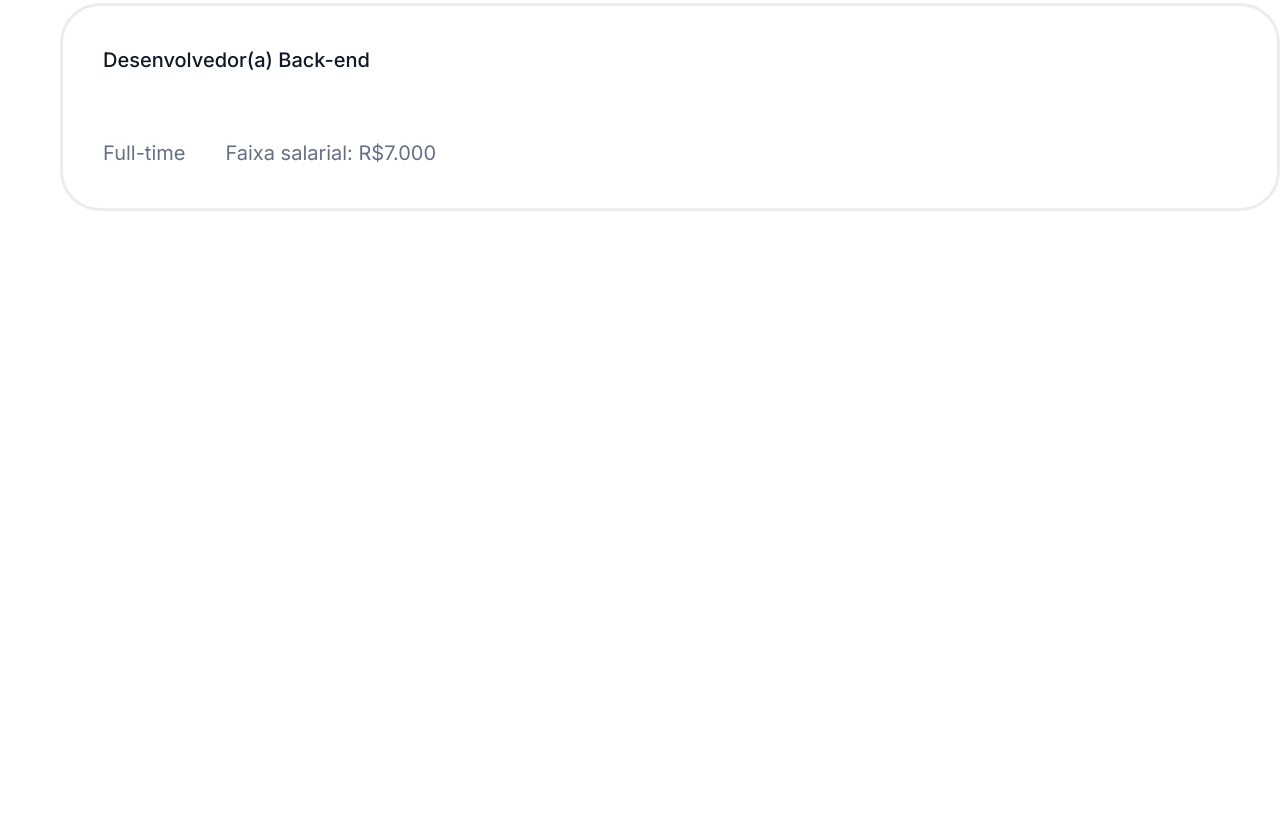
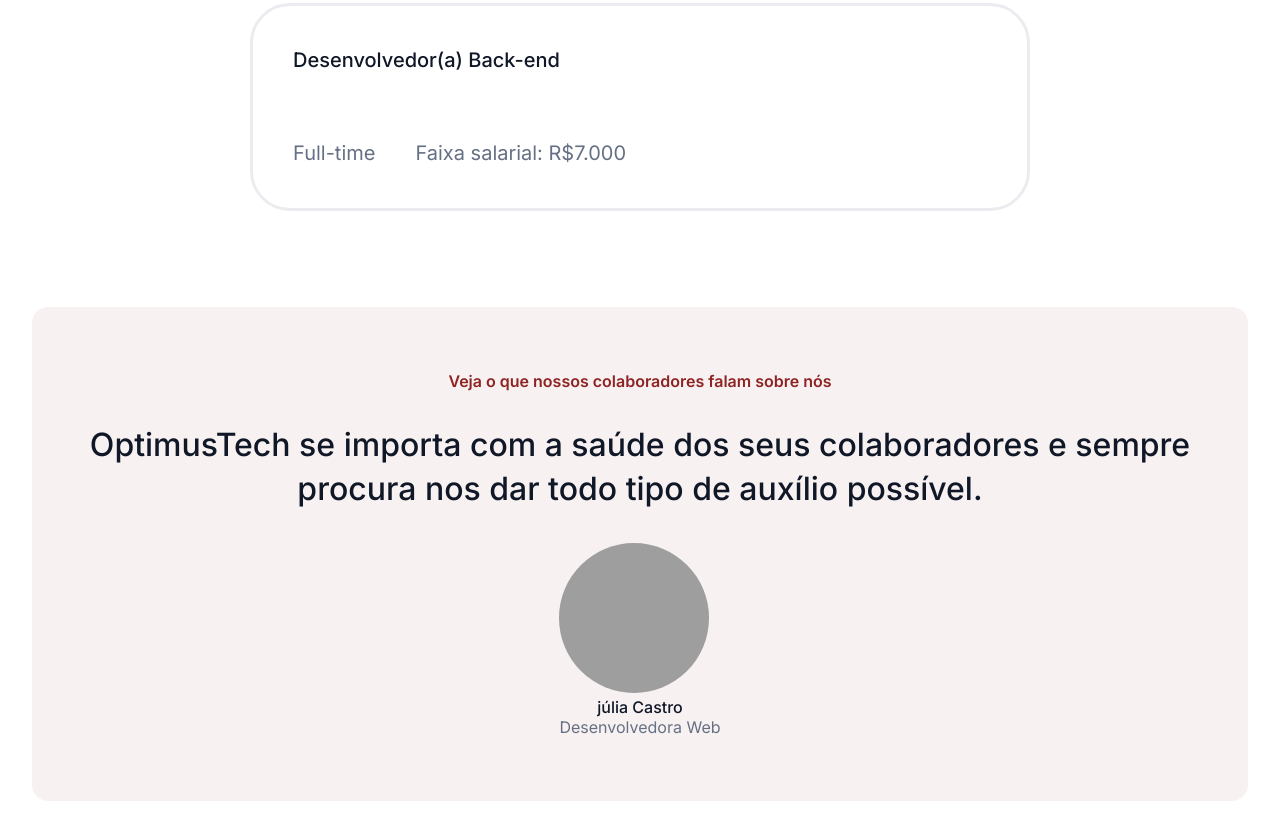
Before and after one commit to EduSev3r/7daysofcoding, a plain HTML site: page index.html in a window 1280 px wide. Shown: the part 2703-3542 px from the top of the page. Before the commit the page ends 3010 px from the top, so only its background shows below. Drawn offline with Linux system fonts and the light colour scheme; grey boxes are pictures that could not be loaded.

Commit message:
atualização para o 6 dia
6/7 concluidos, falta somente o final agora

```diff
--- a/Styles.css
+++ b/Styles.css
@@ -1,4 +1,5 @@
 * {
+
     margin: 0;
     padding: 0;
     box-sizing: border-box;
@@ -136,7 +137,7 @@ flex-direction: column;
 width: 280px;
 height: 192px;
 gap: 20px;
-width: fill;
+width: 100%;
 height: 192px;
 }
 
@@ -146,7 +147,7 @@ flex-direction: column;
 width: 280px;
 height: 192px;
 gap: 20px;
-width: fill;
+width: 100%;
 height: 192px;
 }
 
@@ -156,7 +157,7 @@ flex-direction: column;
 width: 280px;
 height: 192px;
 gap: 20px;
-width: fill;
+width: 100%;
 height: 192px;
 }
 
@@ -166,7 +167,7 @@ flex-direction: column;
 width: 280px;
 height: 192px;
 gap: 20px;
-width: fill;
+width: 100%;
 height: 192px;
 }
 
@@ -254,8 +255,9 @@ height: 192px;
     padding-bottom: 96px ;
     gap: 32px;
     align-items: flex-start;
-    padding-left: 60px;
+    padding-left: 250px;
     padding-top: 80px;
+    padding-right: 250px;
 }
 
 .vagas__tipo {
@@ -266,7 +268,8 @@ height: 192px;
     align-items: center;
     justify-content: flex-start;
     text-align: center;
-    width: 768px;
+    width: 100%;
+    max-width: 768px;
     height: 358px;
     gap: 32px;
 }
@@ -305,6 +308,8 @@ height: 192px;
     gap: 40px;
     padding-right: 50px;
     justify-content: space-between;
+    flex-wrap: wrap;
+    flex-direction: row;
 }
 
 .vagas__tempo {
@@ -315,6 +320,74 @@ height: 192px;
     font-family: var(--font);
     color: var(--cor-do-texto);
     gap: 40px;
+}
+
+.colaboradores__bloco {
+    flex-direction: column;
+    display: flex;
+    gap: 32px;
+    align-items: center;
+    padding: 64px 2rem; /* padding vertical + horizontal */
+    width: 100%;
+    max-width: 1216px;
+    height: auto;
+    border: var(--cor-principal-transparent) transparent;
+    border-radius: 16px;
+    background-color: var(--cor-principal-transparent);
+    margin: 0 auto; /* centraliza horizontalmente */
+    box-sizing: border-box;
+    margin-bottom: 64px;
+}
+
+.colaboradores__sub {
+    color: var(--cor-principal);
+    font-weight: 600;
+    font-size: 16px;
+    text-align: center;
+    display: flex;
+    align-items: center;
+}
+
+.colaboradores__titulo {
+    font-size: 32px;
+    font-weight: 500;
+    font-family: var(--font);
+    color: var(--cor-secundaria);
+    align-items: center;
+    justify-content: center;
+    text-align: center;
+    line-height: 44px;
+}
+
+.colaboradores___pessoal {
+    display: flex;
+  flex-direction: column;
+  align-items: center;
+}
+.colaboradores__foto {
+  width: 150px;
+  height: 150px;
+  object-fit: cover; /* garante que a imagem preencha o espaço sem deformar */
+  border-radius: 50%; /* faz o corte circular */
+  align-items: center;
+}
+
+.colaboradores__nome {
+    color: var(--cor-secundaria);
+    font-weight: 500;
+    font-size: 16px;
+    text-align: center;
+    display: block;
+}
+
+.colaboradores__func {
+    font-size: 16px;
+    font-weight: 400;
+    line-height: 20px;
+    font-family: var(--font);
+    color: var(--cor-do-texto);
+    align-items: center;
+    text-align: center;
 }
 @media (max-width: 768px) {
   .top__header {
@@ -365,4 +438,9 @@ height: 192px;
     padding-left: 1rem;
     padding-right: 1rem;
   }
+ .vagas__bloco {
+    padding-left: 120px;
+    padding-right: 120px;
+  }
+
 }
--- a/index.html
+++ b/index.html
@@ -123,5 +123,14 @@
             </div>
             </div>
     </div>
+    <div class="colaboradores__bloco">
+        <span class="colaboradores__sub">Veja o que nossos colaboradores falam sobre nós</span>
+        <h1 class="colaboradores__titulo">OptimusTech se importa com a saúde dos seus colaboradores e sempre procura nos dar todo tipo de auxílio possível.</h1>
+        <div class="colaboradores__pessoas">
+            <img class="colaboradores__foto" src="Assets/colaboradora.jpg">
+            <span class="colaboradores__nome">júlia Castro</span>
+            <a class="colaboradores__func">Desenvolvedora Web</a>
+        </div>
+    </div>
 </body>
 </html>
```
Also changed, not shown: 1 other file.
